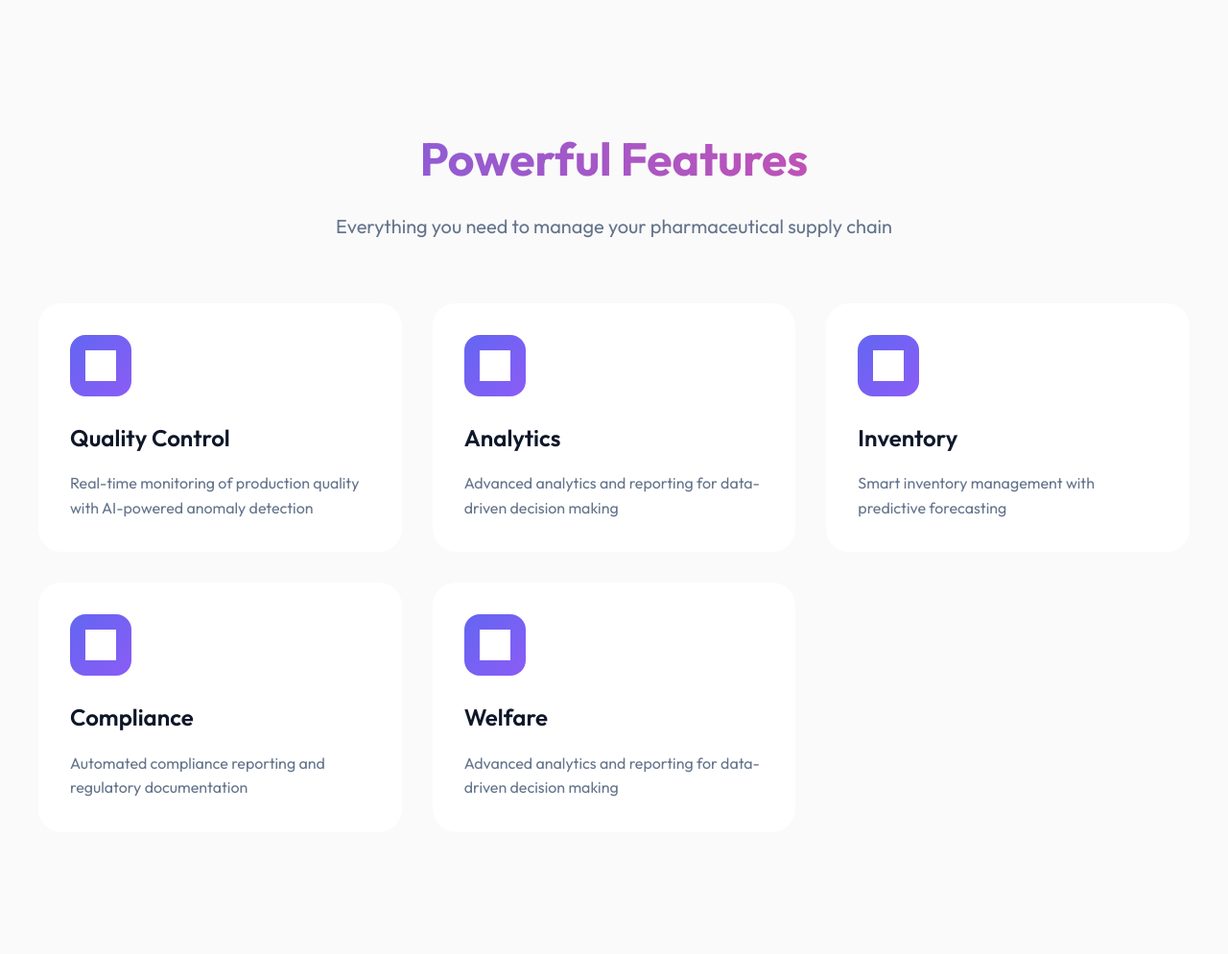
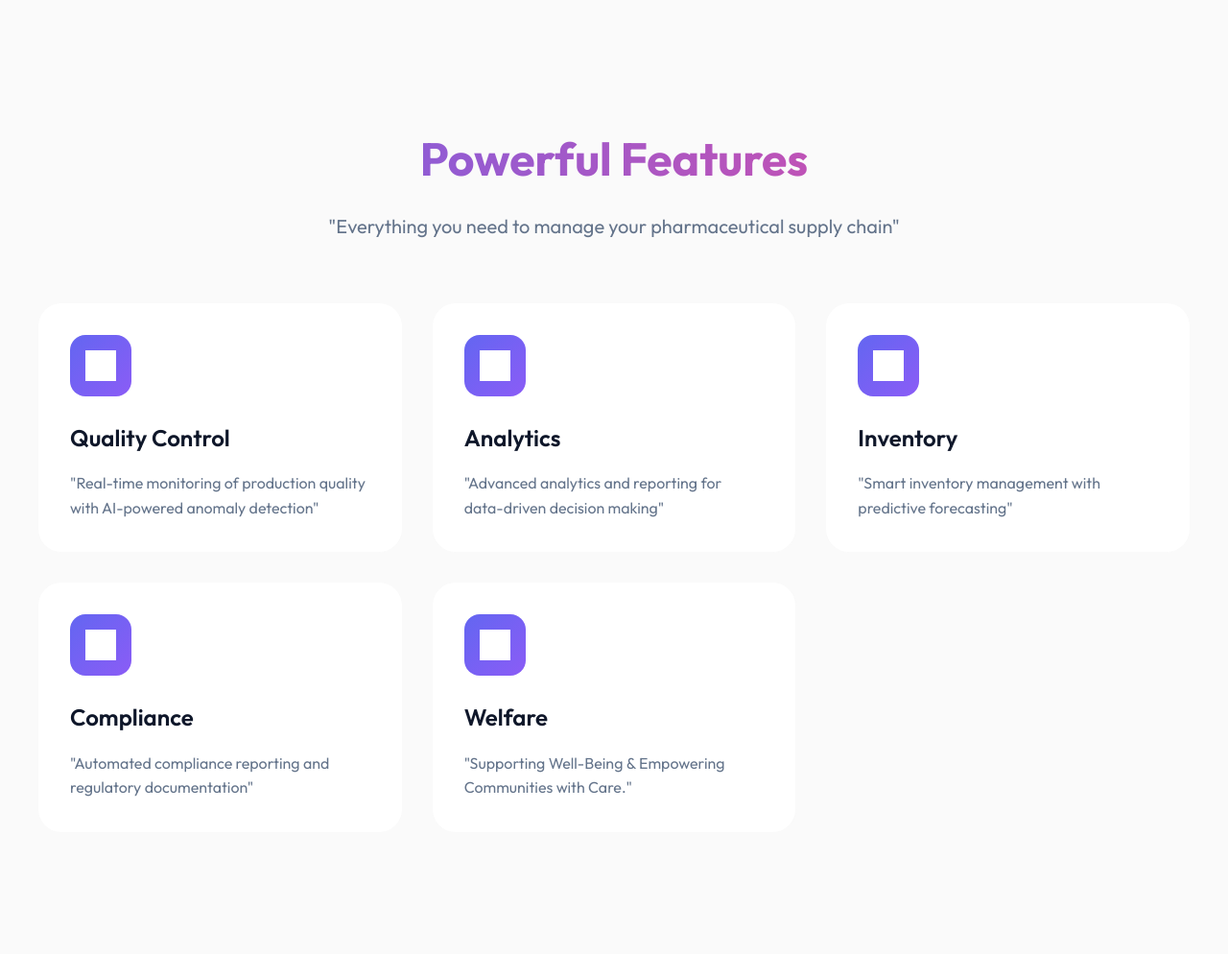
Before and after one commit to Umar-MultiverseCode/Pharma-Track, a Django app: page / in a window 1280 px wide. Shown: the part 801-1795 px from the top of the page at 96% size. Run offline with Django 5.2, Linux system fonts and the light colour scheme; some libraries are stand-ins or nearby versions; grey boxes are pictures that could not be loaded.

```diff
--- a/templates/landing.html
+++ b/templates/landing.html
@@ -718,7 +718,7 @@
     <section id="features" class="features">
       <div class="section-title">
         <h2>Powerful Features</h2>
-        <p>Everything you need to manage your pharmaceutical supply chain</p>
+        <p>"Everything you need to manage your pharmaceutical supply chain"</p>
       </div>
       <div class="features-grid">
         <div class="feature-card glass">
@@ -727,8 +727,8 @@
           </div>
           <h3>Quality Control</h3>
           <p>
-            Real-time monitoring of production quality with AI-powered anomaly
-            detection
+            "Real-time monitoring of production quality with AI-powered anomaly
+            detection"
           </p>
         </div>
         <div class="feature-card glass">
@@ -737,7 +737,7 @@
           </div>
           <h3>Analytics</h3>
           <p>
-            Advanced analytics and reporting for data-driven decision making
+            "Advanced analytics and reporting for data-driven decision making"
           </p>
         </div>
         <div class="feature-card glass">
@@ -745,14 +745,14 @@
             <img src="/icons/box.svg" alt="Inventory" />
           </div>
           <h3>Inventory</h3>
-          <p>Smart inventory management with predictive forecasting</p>
+          <p>"Smart inventory management with predictive forecasting"</p>
         </div>
         <div class="feature-card glass">
           <div class="feature-icon">
             <img src="/icons/refresh.svg" alt="Compliance" />
           </div>
           <h3>Compliance</h3>
-          <p>Automated compliance reporting and regulatory documentation</p>
+          <p>"Automated compliance reporting and regulatory documentation"</p>
         </div>
         <div class="feature-card glass">
           <div class="feature-icon">
@@ -760,7 +760,7 @@
           </div>
           <h3>Welfare</h3>
           <p>
-            Advanced analytics and reporting for data-driven decision making
+            "Supporting Well-Being & Empowering Communities with Care."
           </p>
         </div>
       </div>
```
